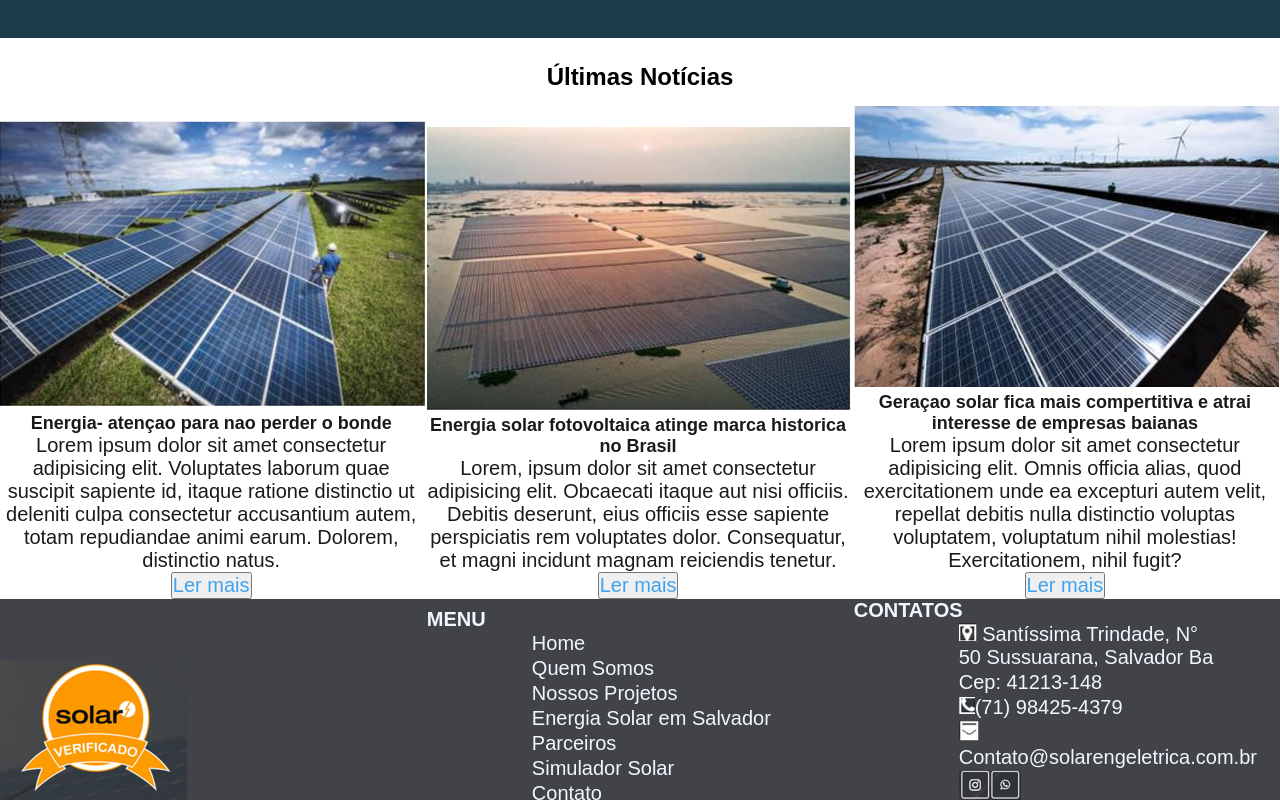
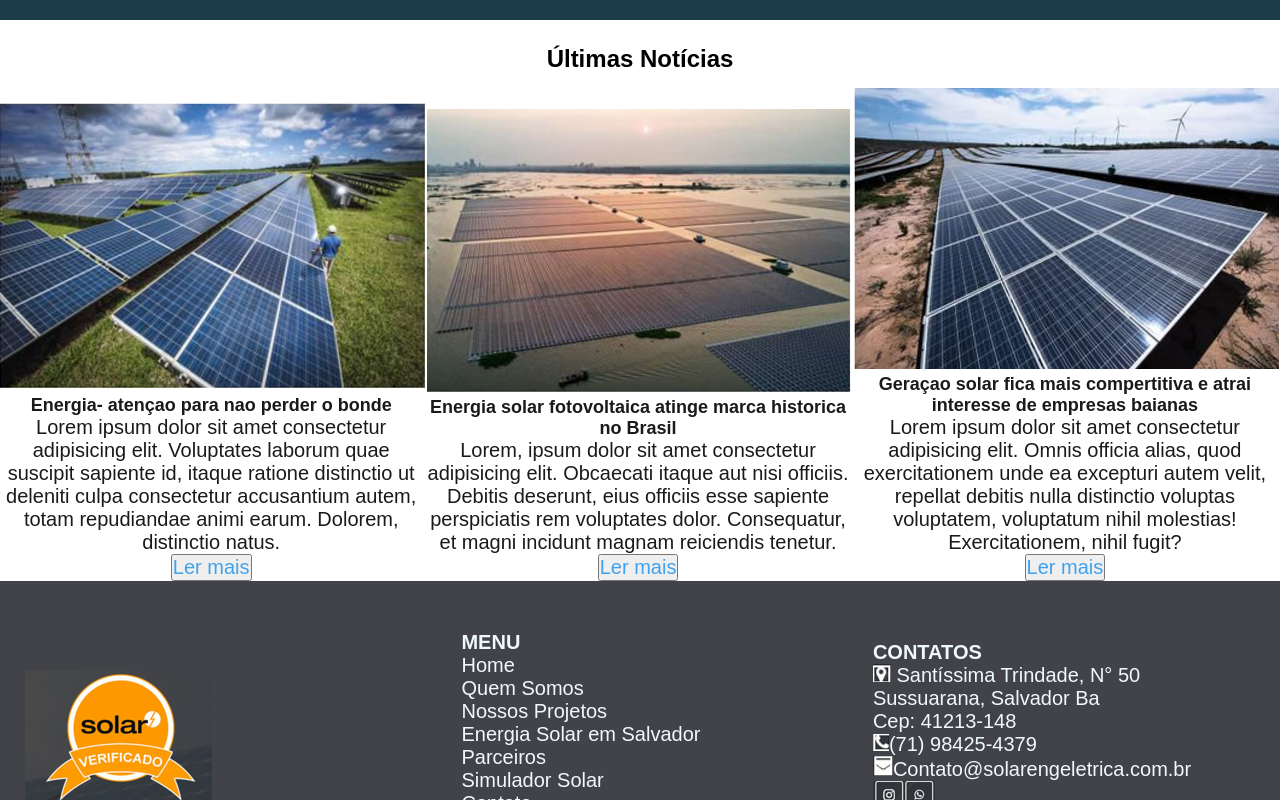
Before and after one commit to hanakerolay/projetosolar, a plain HTML site: page index.html in a window 1280 px wide. Shown: the part 2000-2800 px from the top of the page. Drawn offline with Linux system fonts and the light colour scheme.

Commit message:
novaalteraçao

```diff
--- a/Css/style.css
+++ b/Css/style.css
@@ -8,27 +8,29 @@
 
 
 @media only screen and (min-width: 1200px) {
-    .logo>img{
-        float:inline-start;
-    }
 
     .pric{
         background-color: #fdfdfd;
-        padding: 5px 8px 20px 5px;
+        padding: 5px 8px 2px 5px;
+
+
     }
 
-    .barra>ul>li{
-        display: inline-block;
+    .home>.ho{
         float:right;
+        padding: 1px 18px 2px 25px;
+        font-size: 25px;
+
     }
+
 
     li{
         list-style: none;
-        padding: 1px 55px 1px 105px;
+        /* padding: 1px 25px 10px 25px;
         font-size: 20px;
-
+        display: inline-block;
+        float: right; */
     }
-
 
     #secao1>article{
         width: 33%;
@@ -36,9 +38,8 @@
         text-align: center;
         color: #1a1a1b;
         font-size: 20px;
+    }
 
-
-    }
 
     button{
         font-size: 20px;
@@ -77,23 +78,29 @@
         color: aliceblue;
         text-align: center;
         padding: 25px 35px 15px 35px;
+
     }
 
     #tgd{
         text-align: center;
+        font-size: 20px;
         padding: 10px 20px;
-        /*topo, Bixo */
+        /*topo, Baixo */
     }
 
-    #sec1>article{
+    .sec1>article{
         width: 33%;
         color: aliceblue;
         display: inline-block;
+        align-items: center;
 
     }
 
-    #sec1{
+
+    .sec1{
         background-color: #424348;
+        padding: 25px 25px 25px 25px;
+        font-size: 20px;
 
     }
 
@@ -103,8 +110,6 @@
 
     h6{
         font-size: 20px;
-
-
     }
 
     #con>p{
@@ -119,6 +124,11 @@
 
     }
 }
+
+
+
+
+/*==============================================*/
 
 
 @media only screen and (max-width: 1199px) {
@@ -193,13 +203,13 @@
         /*topo, Bixo */
     }
 
-    #sec1>article{
+    .sec1>article{
         align-items: center;
         color: rgb(6, 6, 6);
 
     }
 
-    #sec1{
+    .sec1{
         background-color: #97c2f4;
         align-items: center;
         text-align: center;
@@ -220,5 +230,4 @@
     }
 
 
-
   }
--- a/index.html
+++ b/index.html
@@ -12,13 +12,13 @@
     <header>
         <div class="pric">
             <img src="img/Remove- logo.png" width="250" height="50">
-            <nav class="barra">
-                <ul>
-                    <li><a href="">Parceiros</a></li>
-                    <li><a href="">Energia Solar em Salvador</a></li>
-                    <li><a href="">Nossos Projetos</a></li>
-                    <li><a href="">Quem Somos</a></li>
-                    <li><a href="">Home</a></li>
+            <nav class="home">
+                <ul class="home">
+                    <li class="ho"><a href="">Parceiros</a></li>
+                    <li class="ho"><a href="">Energia Solar em Salvador</a></li>
+                    <li class="ho"><a href="">Nossos Projetos</a></li>
+                    <li class="ho"><a href="">Quem Somos</a></li>
+                    <li class="ho"><a href="">Home</a></li>
                 </ul>
             </nav>
         </div>
@@ -113,32 +113,32 @@
                 <button>Ler mais</button>
             </article>
         </section>
-        <section id="sec1">
+        <section class="sec1">
             <article>
                 <figure>
                     <img src="img/Captura de tela 2024-08-15 224815.png">
                 </figure>
             </article>
-            <article id="sec1">
-                <ol>
+            <article>
+                <ol class="sec1">
                     <h6>MENU</h6>
-                    <li id="sec1">Home</li>
-                    <li id="sec1">Quem Somos</li>
-                    <li id="sec1">Nossos Projetos</li>
-                    <li id="sec1">Energia Solar em Salvador</li>
-                    <li id="sec1">Parceiros</li>
-                    <li id="sec1">Simulador Solar</li>
-                    <li id="sec1">Contato</li>
+                    <li>Home</li>
+                    <li>Quem Somos</li>
+                    <li>Nossos Projetos</li>
+                    <li>Energia Solar em Salvador</li>
+                    <li>Parceiros</li>
+                    <li>Simulador Solar</li>
+                    <li>Contato</li>
                 </ol>
             </article>
-            <article id="sec1">
-                <ol>
+            <article>
+                <ol class="sec1">
                     <h6>CONTATOS</h6>
-                    <li id="sec1"><img src="img/Captura de tela 2024-08-15 220703.png"> Santíssima Trindade, N° 50 Sussuarana, Salvador Ba</li>
-                    <li id="sec1">Cep: 41213-148</li>
-                    <li id="sec1"><img src="img/Captura de tela 2024-08-15 220721.png">(71) 98425-4379</li>
-                    <li id="sec1"><img src="img/Captura de tela 2024-08-15 221119.png">Contato@solarengeletrica.com.br</li>
-                    <li id="sec1"><img src="img/Captura de tela 2024-08-15 213001.png"></li>
+                    <li><img src="img/Captura de tela 2024-08-15 220703.png"> Santíssima Trindade, N° 50 Sussuarana, Salvador Ba</li>
+                    <li>Cep: 41213-148</li>
+                    <li><img src="img/Captura de tela 2024-08-15 220721.png">(71) 98425-4379</li>
+                    <li><img src="img/Captura de tela 2024-08-15 221119.png">Contato@solarengeletrica.com.br</li>
+                    <li><img src="img/Captura de tela 2024-08-15 213001.png"></li>
                 </ol>
             </article>
         </section>
```
